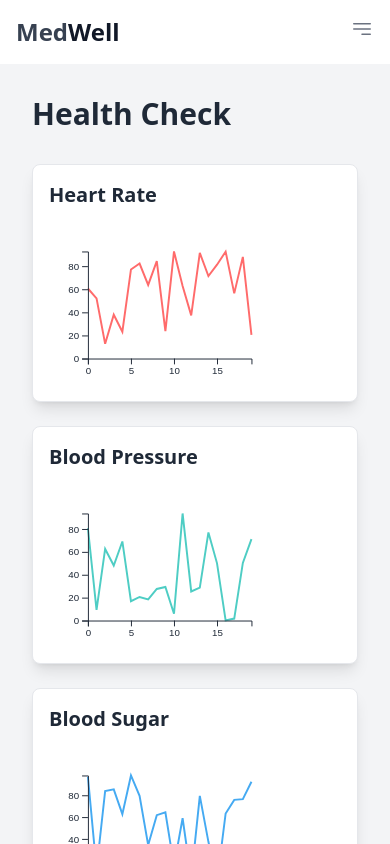
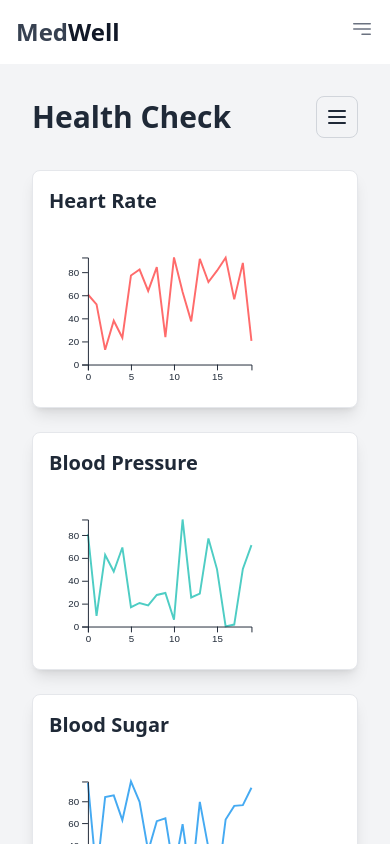
Before and after one commit to rsayyed591/Medwell-Frontend, a React (Vite) app: page /dashboard in a window 390 px wide. Shown: the top 844 px of the page. Built offline with nearby package versions, Linux system fonts and the light colour scheme.

Commit message:
Dashboard mobile

```diff
--- a/src/pages/Dashboard.jsx
+++ b/src/pages/Dashboard.jsx
@@ -269,7 +269,14 @@ export default function MedicalDashboard() {
       <div className="flex-1 p-8">
         <div className="flex justify-between items-center mb-8">
           <h1 className="text-3xl font-bold text-gray-800">{activeSection}</h1>
-
+          {(isMobile || !isSidebarOpen) && (
+            <button
+              className="p-2 rounded-lg border border-gray-300 hover:bg-gray-100 transition-colors duration-200"
+              onClick={toggleSidebar}
+            >
+              <Menu className="h-6 w-6" />
+            </button>
+          )}
         </div>
 
         {renderContent()}
```
